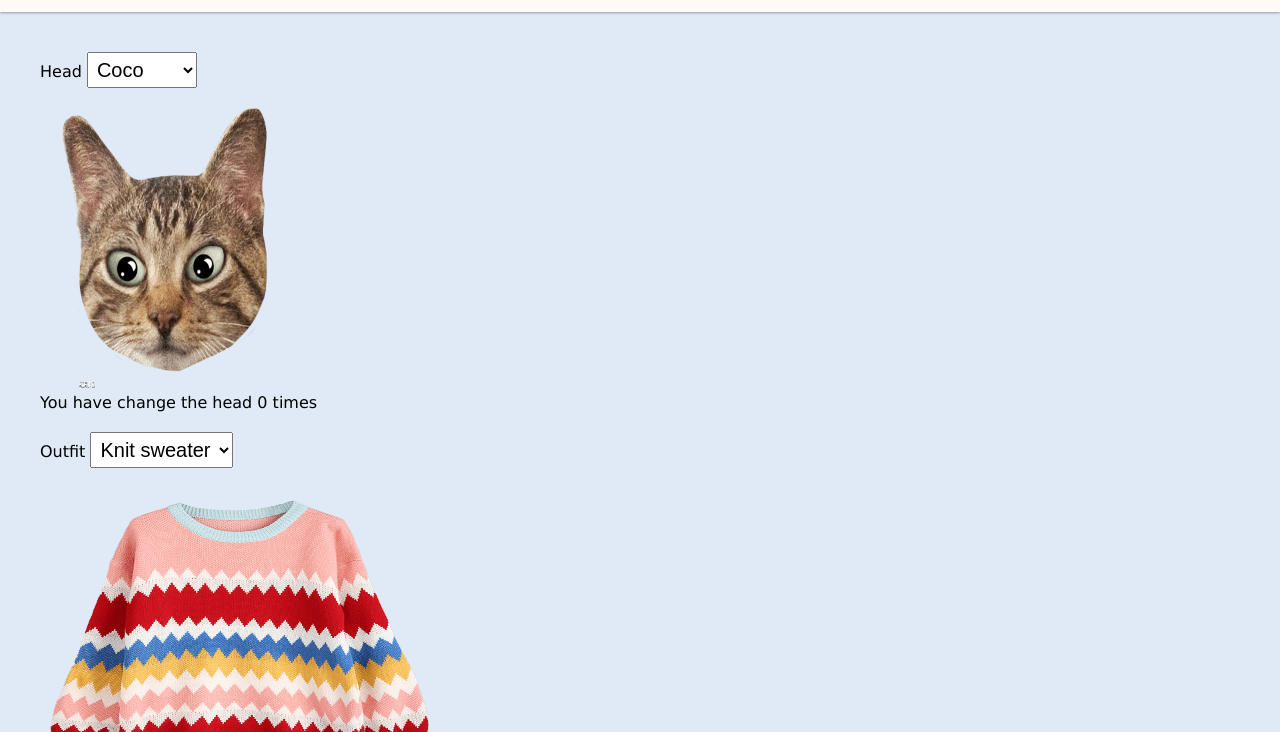
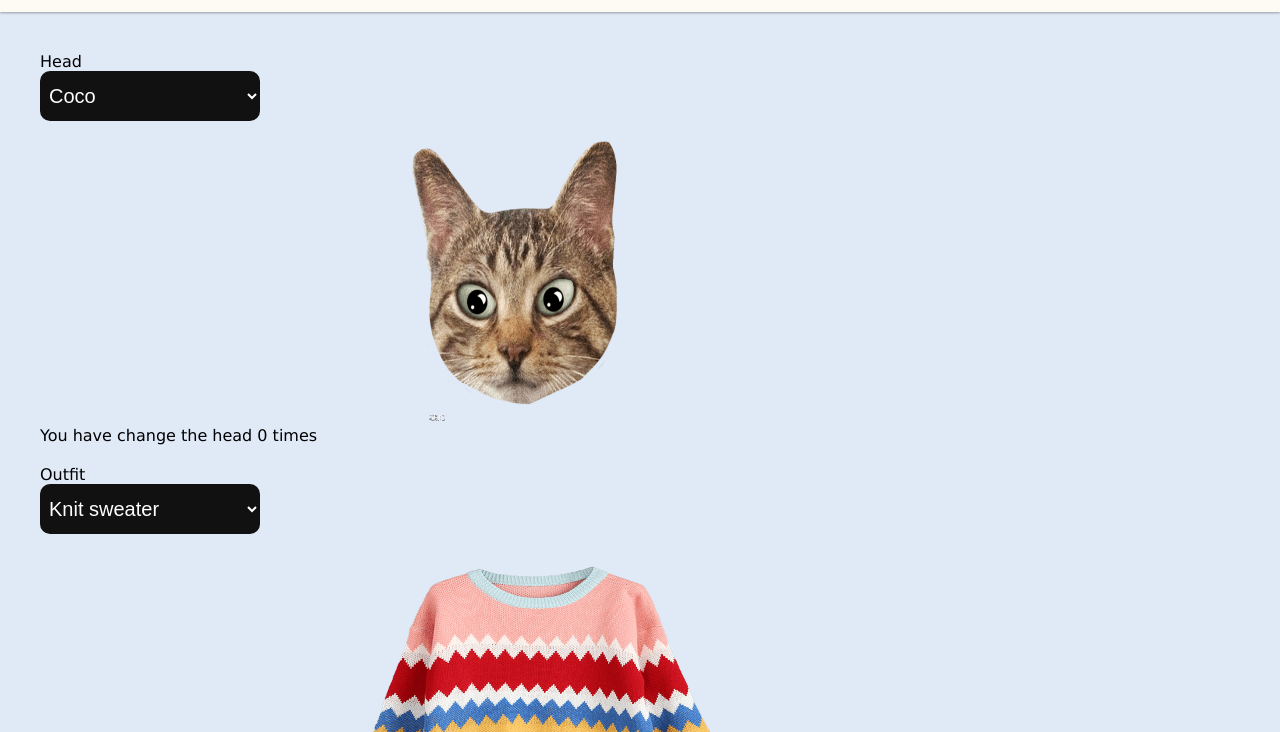
Before and after one commit to Alejae1998/dropdown-builder, a plain HTML site: page index.html in a window 1280 px wide. Shown: the part 68-800 px from the top of the page. Drawn offline with Linux system fonts and the light colour scheme.

Commit message:
adding some css

```diff
--- a/index.html
+++ b/index.html
@@ -34,7 +34,7 @@
                 <div class="select">
                     <label>
                         Head
-                        <select id="head-select">
+                        <select id="head-select" class="glow-on-hover">
                             <option value="coco" style="width: 200px">Coco</option>
                             <option value="winwin" style="width: 200px">Winwin</option>
                             <option value="pegasus" style="width: 200px">Pegasus</option>
@@ -48,7 +48,7 @@
                 <div class="select">
                     <label>
                         Outfit
-                        <select id="body-select">
+                        <select id="body-select" class="glow-on-hover">
                             <option value="sweater">Knit sweater</option>
                             <option value="tshirt">T-shirt</option>
                             <option value="suit">Suit</option>
@@ -62,7 +62,7 @@
                 <div class="select">
                     <label>
                         Accessory
-                        <select id="accessory-select">
+                        <select id="accessory-select" class="glow-on-hover">
                             <option value="purse">Purse</option>
                             <option value="crown">Crown</option>
                             <option value="phone">Cell phone</option>
@@ -77,7 +77,7 @@
             <section class="name">
                 <label for="name-input">Name your pet</label>
                 <input id="name-input" type="text" placeholder="name your pet" />
-                <button id="name-button">Add</button>
+                <button id="name-button" class="glow-on-hover">Add</button>
                 <ul id="name-list"></ul>
             </section>
         </main>
--- a/styles/styles.css
+++ b/styles/styles.css
@@ -20,21 +20,26 @@ img {
     height: 300px;
     width: 250px;
     margin-top: 5px;
+    margin-left: 350px;
 }
 
 #body-img {
     height: 350px;
     width: 600px;
     margin-top: 5px;
+    margin-left: 300px;
 }
 
 #accessory-img {
     height: 250px;
     width: 300px;
     margin-top: 5px;
+    margin-left: 300px;
 }
 
 select {
+    display: flex;
+    flex-direction: row;
     padding: 5px;
     font-size: 20px;
 }
@@ -45,3 +50,80 @@ select {
     align-items: flex-start;
     width: 60rem;
 }
+
+.glow-on-hover {
+    width: 220px;
+    height: 50px;
+    border: none;
+    outline: none;
+    color: #fff;
+    background: #111;
+    cursor: pointer;
+    position: relative;
+    z-index: 0;
+    border-radius: 10px;
+}
+
+.glow-on-hover:before {
+    content: '';
+    background: linear-gradient(
+        45deg,
+        #ff0000,
+        #ff7300,
+        #fffb00,
+        #48ff00,
+        #00ffd5,
+        #002bff,
+        #7a00ff,
+        #ff00c8,
+        #ff0000
+    );
+    position: absolute;
+    top: -2px;
+    left: -2px;
+    background-size: 400%;
+    z-index: -1;
+    filter: blur(5px);
+    width: calc(100% + 4px);
+    height: calc(100% + 4px);
+    animation: glowing 20s linear infinite;
+    opacity: 0;
+    transition: opacity 0.3s ease-in-out;
+    border-radius: 10px;
+}
+
+.glow-on-hover:active {
+    color: #000;
+}
+
+.glow-on-hover:active:after {
+    background: transparent;
+}
+
+.glow-on-hover:hover:before {
+    opacity: 1;
+}
+
+.glow-on-hover:after {
+    z-index: -1;
+    content: '';
+    position: absolute;
+    width: 100%;
+    height: 100%;
+    background: #111;
+    left: 0;
+    top: 0;
+    border-radius: 10px;
+}
+
+@keyframes glowing {
+    0% {
+        background-position: 0 0;
+    }
+    50% {
+        background-position: 400% 0;
+    }
+    100% {
+        background-position: 0 0;
+    }
+}
```
